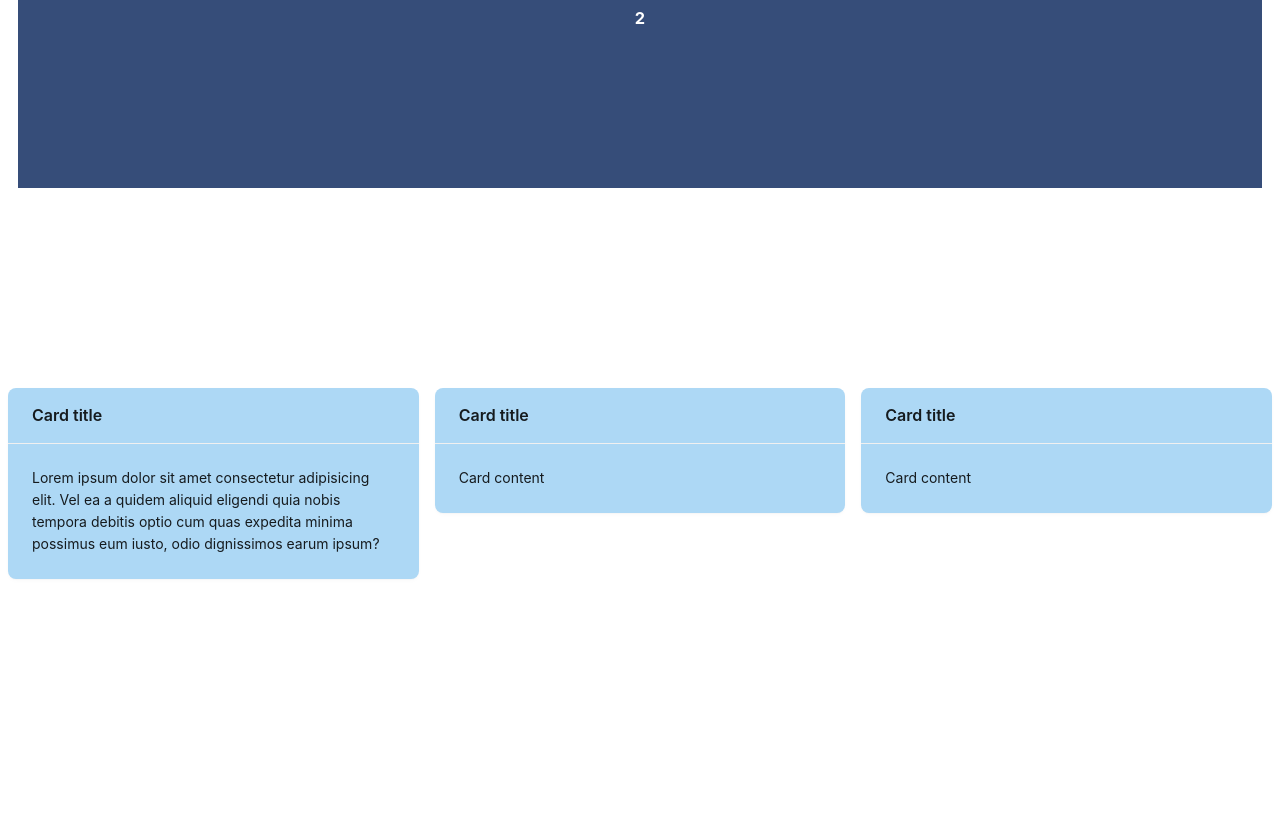
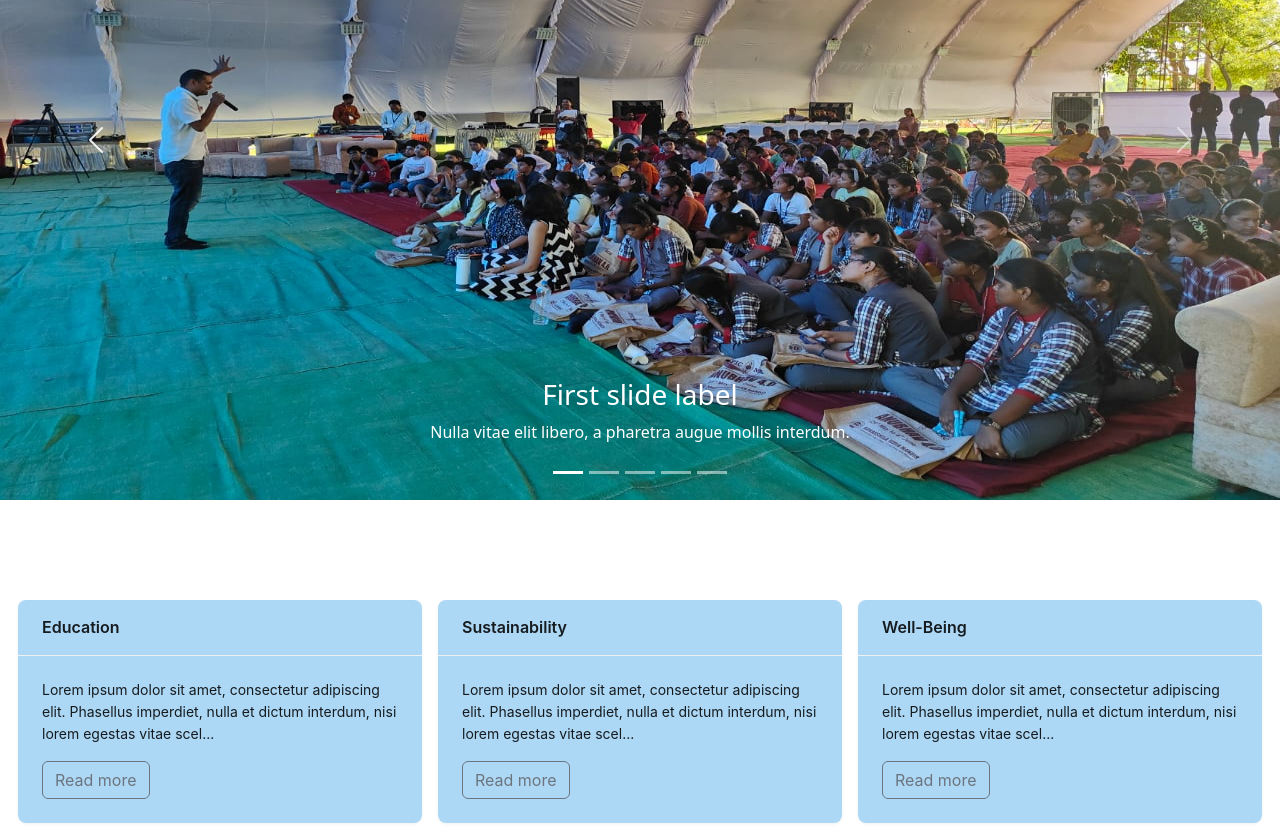
Before and after one commit to Buggs1007/Vihatha, a React (Create React App) app: page / in a window 1280 px wide. Shown: the part 220-1053 px from the top of the page. Before the commit the page ends 807 px from the top, so only its background shows below. Built offline with nearby package versions, Linux system fonts and the light colour scheme.

Commit message:
Homepage progress

```diff
--- a/package.json
+++ b/package.json
@@ -7,7 +7,9 @@
     "@testing-library/react": "^13.4.0",
     "@testing-library/user-event": "^13.5.0",
     "antd": "^5.6.4",
+    "bootstrap": "^5.3.0",
     "react": "^18.2.0",
+    "react-bootstrap": "^2.8.0",
     "react-dom": "^18.2.0",
     "react-scripts": "5.0.1",
     "web-vitals": "^2.1.4"
--- a/src/Homepage/Homepage.js
+++ b/src/Homepage/Homepage.js
@@ -1,5 +1,7 @@
 import Slider from './Slider';
+import Slider1 from './Slider1';
 import Cards from './cards';
+import 'bootstrap/dist/css/bootstrap.min.css';
 
 const Home= () => {
 
@@ -7,7 +9,8 @@ const Home= () => {
     return (
         <div classsname="home">
 
-            <Slider />
+            {/* <Slider /> */}
+            <Slider1 />
             <Cards />
         </div>
     )
--- a/src/Homepage/Slider.js
+++ b/src/Homepage/Slider.js
@@ -1,37 +1,40 @@
 import { Carousel } from 'antd';
-import logo from './sliderImages/img1.jpeg'
+import logo1 from './sliderImages/1 A discussion on Gandhi _ Life Skills.jpeg'
+import logo2 from './sliderImages/Awareness about Biodiversity _ Farming.jpg'
+import logo3 from './sliderImages/Educational Conference - IIT Delhi.jpg'
+import logo4 from './sliderImages/Interaction with Govt Schools.jpg'
+import logo5 from './sliderImages/Interaction with Kids.jpg'
 
 
 const contentStyle = {
-  margin: '150px 10px 200px 10px' ,
-  height: '250px',
+  margin: '150px 10px 100px 10px' ,
+  height: '400px',
   color: '#fff',
   lineHeight: '160px',
   textAlign: 'center',
   background: '#364d79',
 };
 const imageStyle = {
-  margin: '150px 10px 200px 550px' ,
-  height: '250px',
-  color: '#fff',
-  lineHeight: '160px',
-  textAlign: 'center',
-  background: '#364d79',
+  margin: '150px 10px 100px 550px' ,
+  height: '400px',
 
 };
 const Slider = () => (
   <Carousel autoplay>
     <div>
-      <h3 style={contentStyle}><img src={logo}  className='logo' style={imageStyle}/></h3>
+      <h3 style={contentStyle}><img src={logo1}  className='logo' style={imageStyle}/></h3>
     </div>
     <div>
-      <h3 style={contentStyle}>2</h3>
+      <h3 style={contentStyle}><img src={logo2}  className='logo' style={imageStyle}/></h3>
     </div>
     <div>
-      <h3 style={contentStyle}>3</h3>
+      <h3 style={contentStyle}><img src={logo3}  className='logo' style={imageStyle}/></h3>
     </div>
     <div>
-      <h3 style={contentStyle}>4</h3>
+      <h3 style={contentStyle}><img src={logo4}  className='logo' style={imageStyle}/></h3>
+    </div>
+    <div>
+      <h3 style={contentStyle}><img src={logo5}  className='logo' style={imageStyle}/></h3>
     </div>
   </Carousel>
 );
--- /dev/null
+++ b/src/Homepage/Slider1.js
@@ -0,0 +1,87 @@
+import logo1 from './sliderImages/1 A discussion on Gandhi _ Life Skills.jpeg'
+import logo2 from './sliderImages/Awareness about Biodiversity _ Farming.jpg'
+import logo3 from './sliderImages/Educational Conference - IIT Delhi.jpg'
+import logo4 from './sliderImages/Interaction with Govt Schools.jpg'
+import logo5 from './sliderImages/Interaction with Kids.jpg'
+import Carousel from 'react-bootstrap/Carousel';
+
+
+
+function Slider1() {
+
+  return (
+    <Carousel>
+      <Carousel.Item>
+        <img
+          className="d-block w-100"
+          src={logo1}
+          alt="First slide"
+
+        />
+        <Carousel.Caption>
+          <h3>First slide label</h3>
+          <p>Nulla vitae elit libero, a pharetra augue mollis interdum.</p>
+        </Carousel.Caption>
+      </Carousel.Item>
+      <Carousel.Item>
+        <img
+          className="d-block w-100"
+          src={logo2}
+          alt="Second slide"
+
+        />
+
+        <Carousel.Caption>
+          <h3>Second slide label</h3>
+          <p>Lorem ipsum dolor sit amet, consectetur adipiscing elit.</p>
+        </Carousel.Caption>
+      </Carousel.Item>
+      <Carousel.Item>
+        <img
+          className="d-block w-100"
+          src={logo3}
+          alt="Third slide"
+
+        />
+
+        <Carousel.Caption>
+          <h3>Third slide label</h3>
+          <p>Lorem ipsum dolor sit amet, consectetur adipiscing elit.</p>
+        </Carousel.Caption>
+      </Carousel.Item>
+      <Carousel.Item>
+        <img
+          className="d-block w-100"
+          src={logo4}
+          alt="Fourth slide"
+
+        />
+
+        <Carousel.Caption>
+          <h3>Fourth slide label</h3>
+          <p>
+            Praesent commodo cursus magna, vel scelerisque nisl consectetur.
+          </p>
+        </Carousel.Caption>
+      </Carousel.Item>
+      <Carousel.Item>
+        <img
+          className="d-block w-100"
+          src={logo5}
+          alt="Fifth slide"
+
+        />
+
+        <Carousel.Caption>
+          <h3>Fifth slide label</h3>
+          <p>
+            Praesent commodo cursus magna, vel scelerisque nisl consectetur.
+          </p>
+        </Carousel.Caption>
+      </Carousel.Item>
+
+    </Carousel>
+  );
+}
+
+export default Slider1;
--- a/src/Homepage/cards.js
+++ b/src/Homepage/cards.js
@@ -1,19 +1,74 @@
 import { Card, Col, Row } from 'antd';
+import Button from 'react-bootstrap/Button';
+
+
+const rowStyle = {
+  margin: '100px 10px 10px 10px',
+};
+const moreButton1= ()=>{
+  var dots = document.getElementById("dots1");
+  var moreText = document.getElementById("more1");
+  var btnText = document.getElementById("myBtn1");
+
+  if (dots.style.display === "none") {
+    dots.style.display = "inline";
+    btnText.innerHTML = "Read more";
+    moreText.style.display = "none";
+  } else {
+    dots.style.display = "none";
+    btnText.innerHTML = "Read less";
+    moreText.style.display = "inline";
+  }
+}
+const moreButton2= ()=>{
+  var dots = document.getElementById("dots2");
+  var moreText = document.getElementById("more2");
+  var btnText = document.getElementById("myBtn2");
+
+  if (dots.style.display === "none") {
+    dots.style.display = "inline";
+    btnText.innerHTML = "Read more";
+    moreText.style.display = "none";
+  } else {
+    dots.style.display = "none";
+    btnText.innerHTML = "Read less";
+    moreText.style.display = "inline";
+  }
+}
+const moreButton3= ()=>{
+  var dots = document.getElementById("dots3");
+  var moreText = document.getElementById("more3");
+  var btnText = document.getElementById("myBtn3");
+
+  if (dots.style.display === "none") {
+    dots.style.display = "inline";
+    btnText.innerHTML = "Read more";
+    moreText.style.display = "none";
+  } else {
+    dots.style.display = "none";
+    btnText.innerHTML = "Read less";
+    moreText.style.display = "inline";
+  }
+}
 const Cards = () => (
-  <Row gutter={16}>
+
+  <Row gutter={16} style={rowStyle}>
     <Col span={8}>
-      <Card title="Card title" bordered={false} className='firstCard'>
-        Lorem ipsum dolor sit amet consectetur adipisicing elit. Vel ea a quidem aliquid eligendi quia nobis tempora debitis optio cum quas expedita minima possimus eum iusto, odio dignissimos earum ipsum?
+      <Card title="Education" bordered={false} className='firstCard'>
+        <p>Lorem ipsum dolor sit amet, consectetur adipiscing elit. Phasellus imperdiet, nulla et dictum interdum, nisi lorem egestas vitae scel<span id="dots1">...</span><span id="more1">erisque enim ligula venenatis dolor. Maecenas nisl est, ultrices nec congue eget, auctor vitae massa. Fusce luctus vestibulum augue ut aliquet. Nunc sagittis dictum nisi, sed ullamcorper ipsum dignissim ac. In at libero sed nunc venenatis imperdiet sed ornare turpis. Donec vitae dui eget tellus gravida venenatis. Integer fringilla congue eros non fermentum. Sed dapibus pulvinar nibh tempor porta.</span></p>
+        <Button variant="outline-secondary" onClick={moreButton1} id="myBtn1">Read more</Button>
       </Card>
     </Col>
     <Col span={8} >
-      <Card title="Card title" bordered={false} className='secondCard'>
-        Card content
+      <Card title="Sustainability" bordered={false} className='secondCard'>
+        <p>Lorem ipsum dolor sit amet, consectetur adipiscing elit. Phasellus imperdiet, nulla et dictum interdum, nisi lorem egestas vitae scel<span id="dots2">...</span><span id="more2">erisque enim ligula venenatis dolor. Maecenas nisl est, ultrices nec congue eget, auctor vitae massa. Fusce luctus vestibulum augue ut aliquet. Nunc sagittis dictum nisi, sed ullamcorper ipsum dignissim ac. In at libero sed nunc venenatis imperdiet sed ornare turpis. Donec vitae dui eget tellus gravida venenatis. Integer fringilla congue eros non fermentum. Sed dapibus pulvinar nibh tempor porta.</span></p>
+        <Button variant="outline-secondary" onClick={moreButton2} id="myBtn2">Read more</Button>
       </Card>
     </Col>
     <Col span={8} >
-      <Card title="Card title" bordered={false} className='thirdCard'>
-        Card content
+      <Card title="Well-Being" bordered={false} className='thirdCard'>
+        <p>Lorem ipsum dolor sit amet, consectetur adipiscing elit. Phasellus imperdiet, nulla et dictum interdum, nisi lorem egestas vitae scel<span id="dots3">...</span><span id="more3">erisque enim ligula venenatis dolor. Maecenas nisl est, ultrices nec congue eget, auctor vitae massa. Fusce luctus vestibulum augue ut aliquet. Nunc sagittis dictum nisi, sed ullamcorper ipsum dignissim ac. In at libero sed nunc venenatis imperdiet sed ornare turpis. Donec vitae dui eget tellus gravida venenatis. Integer fringilla congue eros non fermentum. Sed dapibus pulvinar nibh tempor porta.</span></p>
+        <Button variant="outline-secondary" onClick={moreButton3} id="myBtn3">Read more</Button>
       </Card>
     </Col>
   </Row>
--- a/src/index.css
+++ b/src/index.css
@@ -9,3 +9,18 @@
 .thirdCard {
   background-color: rgb(173, 216, 245);
 }
+
+#more1 {
+  display: none;
+}
+#more2 {
+  display: none;
+}
+#more3 {
+  display: none;
+}
+
+.d-block.w-100 {
+  height: 720px;
+}
+/* height of every image is constant right now, but need to find a fix. If height is allowed to vary, the size of the carousel keeps on changing according to the size of the image. */
--- a/src/index.js
+++ b/src/index.js
@@ -2,6 +2,7 @@ import React from 'react';
 import ReactDOM from 'react-dom/client';
 import './index.css';
 import App from './App';
+import "bootstrap/dist/css/bootstrap.min.css";
 
 const root = ReactDOM.createRoot(document.getElementById('root'));
 root.render(
```
Also changed, not shown: 1 other file (tests, documents, lock files or other folders).
